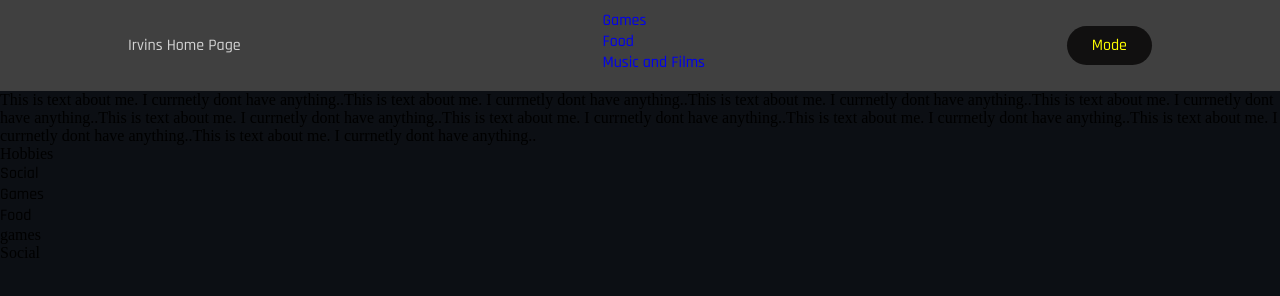
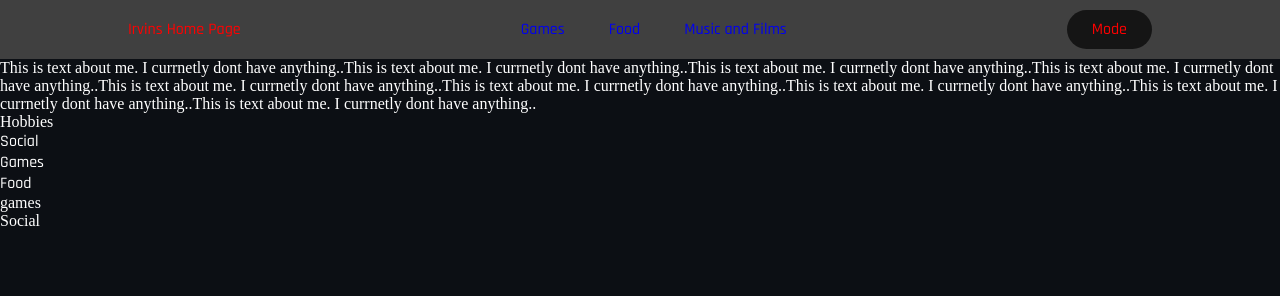
Before and after one commit to Rephec/final-project, a plain HTML site: page index.html in a window 1280 px wide. Drawn offline with Linux system fonts and the light colour scheme.

Commit message:
Update styles.css

```diff
--- a/styles.css
+++ b/styles.css
@@ -6,6 +6,10 @@
     box-sizing: border-box;
     margin: 0;
     padding: 0;
+
+}
+.main-section{
+    color: white;
 }
 
 h1, li, a, button{
@@ -29,39 +33,42 @@ h1, li, a, button{
 } */
 
 .logo{
+    color: red;
     margin: 0;
     cursor: pointer;
     list-style: none;
 }
 
 .nav-links{
-    padding-bottom: 8px;
     list-style: none;
 }
 .nav-links li{
-    display: inherit-block;
+    display: inline-block;
     padding: 0px 20px;
 }
 
 .nav-links li a{
+    /* color:red; */
     transition: all 0.3s ease 0s;
 }
+
 .nav-links li a:hover {
-    color: yellow;
+ color: brown
 }
 
 .toggle-button{
-    color: yellow;
+    color: red;
     padding: 9px 25px;
-    background-color: rgb(17, 16, 16, 1);
-    border: 2px;
+    background-color: rgba(0, 0, 0, 0.678);
+    border: none;
     border-radius: 5em;
     cursor: pointer;
     transition: all 0.3s ease 0s;
 }
+
 button:hover{
-    color: #0c0f14;
-    background-color: white;
+    color: #000000;
+    background-color: rgb(255, 255, 255);
 }
 
 body{
```
